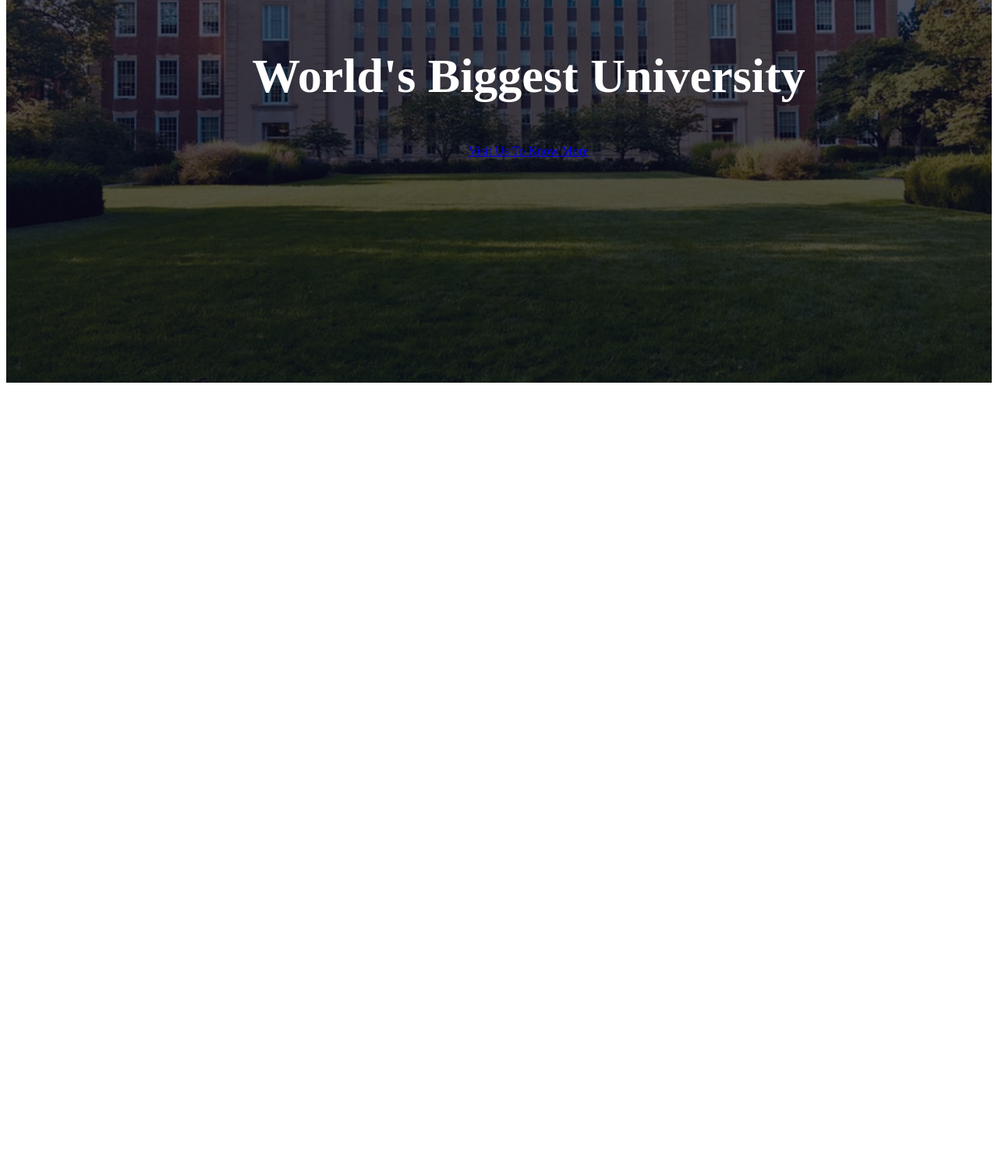
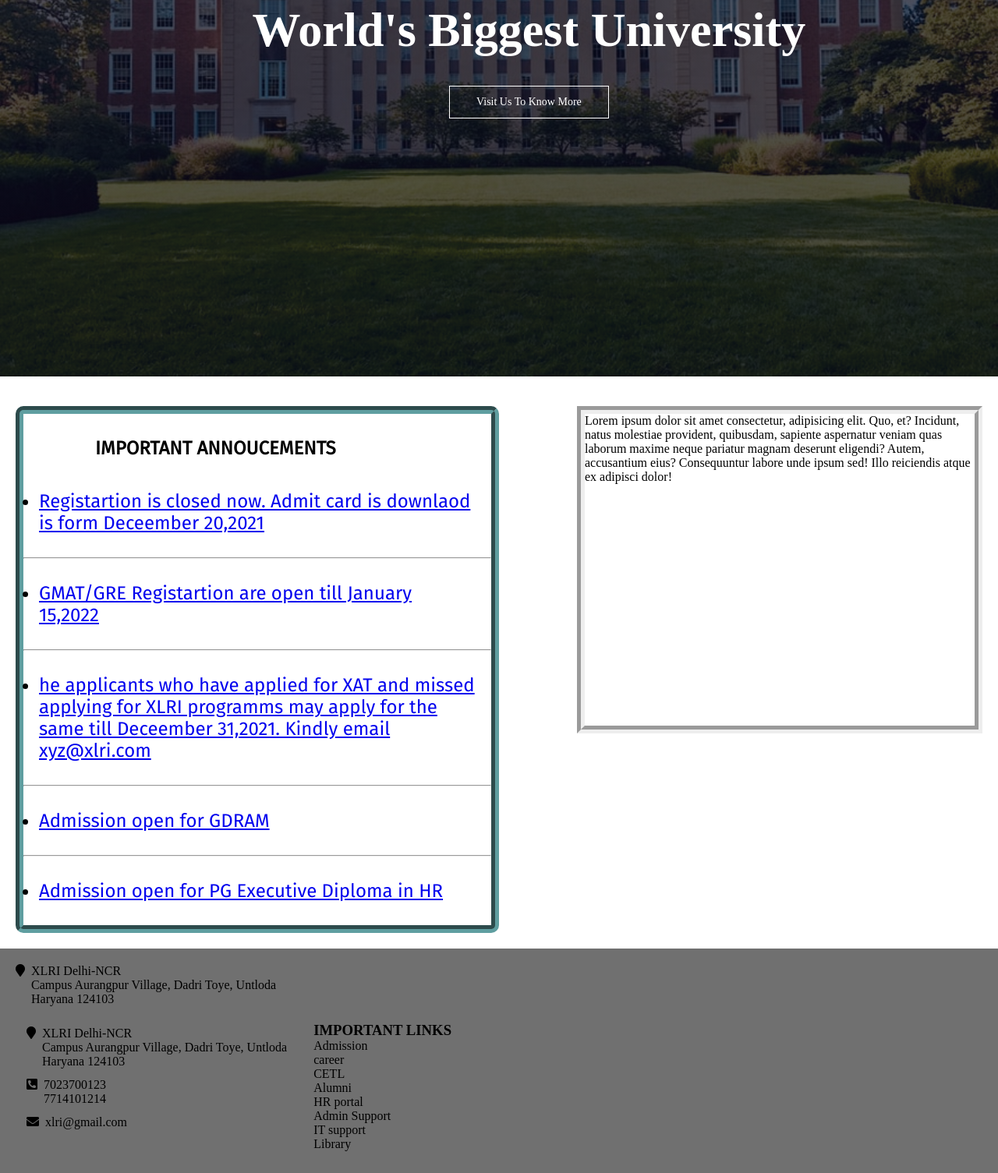
Before and after one commit to Saini123h/DEEPAK-CSI-COLLEGE-WEBSITE, a plain HTML site: page clg.html in a window 1280 px wide. Shown: the part 317-1822 px from the top of the page at 78% size. Before the commit the page ends 816 px from the top, so only its background shows below. Drawn offline with Linux system fonts and the light colour scheme.

Commit message:
beta version

```diff
--- /dev/null
+++ b/clg.css
@@ -0,0 +1,138 @@
+*{
+    margin: 0;
+    padding: 0;
+}
+.header{
+    min-height: 100vh;
+    width: 100%;
+    background-image: linear-gradient(rgba(4,9,30,0.7),rgba(4,9,30,0.7)),url(images/ad.png);
+    background-position: center;
+    background-size: cover;
+    position:relative;
+}
+.navbar{
+    background-color: black;
+    border-radius: 30px;
+
+}
+.navbar ul{
+    overflow: auto;
+}
+.navbar li{
+    float: left;
+    list-style: none;
+    padding-top: 10px;
+    margin: 5px 10px;
+}
+.navbar li a{
+    padding: 3px 3px;
+    text-decoration: none;
+    color: white;
+}
+.navbar li a:hover{
+    color: red
+}
+.search{
+    float: right;
+    color: white;
+    padding: 12px 75px;
+}
+.navbar input{
+    border: 2px solid black;
+    border-radius: 14px;
+    padding: 3px 17px;
+    width: 129px;
+}
+.new{
+    display: flex;
+}
+.text-box{
+    width: 85%;
+    text-align: right;
+    margin-top: 35px;
+    color:yellowgreen;
+    /* position: absolute; */
+    text-align: center;
+    font-size: 20px;
+    font-family: cursive;
+}
+.tset-box{
+    width: 90%;
+    color: white;
+    position:absolute;
+    top: 40%;
+    left: 8%;
+    transform: traslate(-50%,-50%);
+    text-align:center;
+}
+.tset-box h1{
+    font-size: 62px;
+}
+.tset-box .hero_btn{
+    display: inline-block;
+    text-decoration: none;
+    color: #fff;
+    border: 1px solid #fff;
+    padding: 12px 34px;
+    font-size: 14px;
+    background: transparent;
+    position: relative;
+    cursor: pointer;
+}
+
+.footer{
+    background-color: rgb(112, 112, 112);
+    display: flex;
+}
+.footer ul li{
+    list-style: none;
+    font-size: 16px;
+}
+
+.align{
+    display: flex;
+    padding: 6px;
+
+}
+.icon{
+    margin-right: 8px;
+}
+.importantlinks, .address{
+    margin: 14px;
+}
+.xyz{
+    padding-left: 5%;
+    display: block;
+    padding: 20px;
+}
+.abc{
+    width: 600px;
+    height: fit-content;
+    border-style: groove;
+    border-width: 10px;
+    border-color: cadetblue;
+    border-radius: 10px 10px;
+    font-family: 'Fira Sans', sans-serif;
+}
+.abc h2{
+    margin: 20px;
+    padding: 10px 10px;
+    padding-left: 12%;
+}
+.abc li{
+    margin: 20px;
+    padding: 10px 0px;
+    font-size: 150%;
+}
+.def{
+    width: 500px;
+    height: 400px;
+    border-style: groove;
+    border-width: 10px;
+    background-image: url();
+}
+.heamnt{
+    padding: 20px;
+    display: flex;
+    justify-content: space-between;
+}
--- a/clg.html
+++ b/clg.html
@@ -5,96 +5,34 @@
     <meta charset="UTF-8">
     <meta name="viewport" content="width=device-width, initial-scale=1.0">
     <meta http-equiv="X-UA-Compatible" content="ie=edge">
+    <link rel="preconnect" href="https://fonts.googleapis.com">
+<link rel="preconnect" href="https://fonts.gstatic.com" crossorigin>
+<link href="https://fonts.googleapis.com/css2?family=Fira+Sans&family=PT+Serif:wght@700&family=Poppins:ital,wght@0,600;0,700;0,800;0,900;1,500;1,600;1,700;1,800;1,900&display=swap" rel="stylesheet">
+    <link rel="stylesheet" href="https://cdnjs.cloudflare.com/ajax/libs/font-awesome/5.10.0/css/all.min.css" integrity="sha512-PgQMlq+nqFLV4ylk1gwUOgm6CtIIXkKwaIHp/PAIWHzig/lKZSEGKEysh0TCVbHJXCLN7WetD8TFecIky75ZfQ==" crossorigin="anonymous" />
     <title>Navigation</title>
-    <style>
-        .header{
-            min-height: 100vh;
-            width: 100%;
-            background-image: linear-gradient(rgba(4,9,30,0.7),rgba(4,9,30,0.7)),url(images/ad.png);
-            background-position: center;
-            background-size: cover;
-            position:relative;
-        }
-        .navbar{
-            background-color: black;
-            border-radius: 30px;
-
-        }
-        .navbar ul{
-            overflow: auto;
-        }
-        .navbar li{
-            float: left;
-            list-style: none;
-            padding-top: 10px;
-            margin: 5px 10px;
-
-        }
-        .navbar li a{
-            padding: 3px 3px;
-            text-decoration: none;
-            color: white;
-        }
-        .navbar li a:hover{
-            color: red
-        }
-        .search{
-            float: right;
-            color: white;
-            padding: 12px 75px;
-        }
-        .navbar input{
-            border: 2px solid black;
-            border-radius: 14px;
-            padding: 3px 17px;
-            width: 129px;
-        }
-        .text-box{
-            width: 100%;
-            left: 1%;
-            color:#fff;
-            position: absolute;
-
-        }
-        .tset-box{
-            width: 90%;
-            color: white;
-            position:absolute;
-            top: 40%;
-            left: 8%;
-            transform: traslate(-50%,-50%);
-            text-align:center;
-        }
-        .tset-box h1{
-            font-size: 62px;
-        }
-        .hero-btn{
-            display: inline-block;
-            text-decoration: none;
-            color: #fff;
-            border: 1px solid #fff;
-            padding: 12px 34px;
-            font-size: 13px;
-            background: transparent;
-            position: relative;
-            cursor: pointer;
-        }
-    </style>
+    <link rel="stylesheet" href="clg.css">
 </head>
 
 <body>
     <header>
     </header>
     <section  class="header">
+        <div class="new">
+        <div class="xyz">
+            <img src="images/xlri.png" alt="logo" height="80px" width="130px">
+        </div>
         <div class="text-box">
             <h1>XLRI - Xavier School of Management Delhi-NCR Campus Jhajjar
             </h1>
         </div>
+        </div>
+        <br>
         <div class="tset-box">
             <h1>World's Biggest University</h1>
-            <a href="class="hero-btn">Visit Us To Know More</a>
+            <br><br>
+            <a class="hero_btn">Visit Us To Know More</a>
         </div>
-        <br><br><br>
+        <br><br>
         <nav class="navbar">
             <ul>
                 <li><a href="#">ABOUT UNIVERSITY</a></li>
@@ -106,8 +44,103 @@
                 </div>
             </ul>
         </nav>
+    </section>
+    <br>
+    <!-- annoucement section-->
+    <div class="heamnt">
+    <div class="abc">
+        <h2>IMPORTANT ANNOUCEMENTS</h2>
+        <ul>
+            <li>
+               <a href="#">Registartion is closed now. Admit card is downlaod is form Deceember 20,2021</a>
+            </li>
+            <hr>
+            <li>
+               <a href="#">GMAT/GRE Registartion are open till January 15,2022</a>
+               </li>
+            <hr>
+            <li>
+              <a href="#">he applicants who have applied for XAT and missed applying for XLRI programms may apply for the same till Deceember 31,2021. Kindly email xyz@xlri.com</a>
+            </li>
+            <hr>
+            <li>
+                <a href="#">Admission open for GDRAM</a>
+            </li>
+            <hr>
+            <li>
+               <a href="#">Admission open for PG Executive Diploma in HR</a>
+            </li>
+        </ul>
+    </div>
+    <div class="def">
+        <p>Lorem ipsum dolor sit amet consectetur, adipisicing elit. Quo, et? Incidunt, natus molestiae provident, quibusdam, sapiente aspernatur veniam quas laborum maxime neque pariatur magnam deserunt eligendi? Autem, accusantium eius? Consequuntur labore unde ipsum sed! Illo reiciendis atque ex adipisci dolor!</p>
+    </div>
+    </div>
+    <section class="footer">
+        <div class="address">
+            <div class="physicaladdress align">
+                <div class="icon">
+                    <i class="fas fa-map-marker"></i>
+                </div>
+                <div class="location">
+                    <ul>
+                        <li>XLRI Delhi-NCR</li>
+                        <li>Campus Aurangpur Village, Dadri Toye, Untloda</li>
+                        <li>Haryana 124103</li>
+                    </ul>
+                </div>
+            </div>
+            <section class="footer">
+                <div class="address">
+                    <div class="physicaladdress align">
+                        <div class="icon">
+                            <i class="fas fa-map-marker"></i>
+                        </div>
+                        <div class="location">
+                            <ul>
+                                <li>XLRI Delhi-NCR</li>
+                                <li>Campus Aurangpur Village, Dadri Toye, Untloda</li>
+                                <li>Haryana 124103</li>
+                            </ul>
+                        </div>
+                    </div>
 
+            <div class="mobile align">
+                <div class="icon">
+                    <i class="fas fa-phone-square-alt"></i>
+                </div>
+                <div class="mobileno">
+                    <ul>
+                        <li>7023700123</li>
+                        <li>7714101214</li>
+                    </ul>
+                </div>
+            </div>
+
+            <div class="email align">
+                <div class="icon">
+                    <i class="fas fa-envelope"></i>
+                </div>
+                <div class="emailid">
+                    <ul>
+                        <li>xlri@gmail.com</li>
+                    </ul>
+                </div>
+            </div>
+        </div>
+        <div class="importantlinks">
+            <h1>IMPORTANT LINKS</h1>
+            <ul>
+                <li>Admission</li>
+                <li>career</li>
+                <li>CETL</li>
+                <li>Alumni</li>
+                <li>HR portal</li>
+                <li>Admin Support</li>
+                <li>IT support</li>
+                <li>Library</li>
+            </ul>
+        </div>
     </section>
 </body>
-
 </html>
--- /dev/null
+++ b/new.css
@@ -0,0 +1,28 @@
+body{
+    font-family: 'Fira Sans', sans-serif;
+font-family: 'Poppins', sans-serif;
+}
+.hero_image{
+    background-image: url(food1.jpg);
+    background-repeat: no-repeat;
+    background-size: cover;
+      height: 100vh;
+      position: relative;
+}
+.hero_wrapper{
+    color:rgb(255, 255, 255);
+    position: absolute;
+    top: 50%;
+    left: 50%;
+    transform: translate(-50%,-50%);
+}
+.hero_wrapper h1{
+    font-size: 2.4rem;
+    text-align: center;
+}
+.form_code .post_code{
+        display: block;
+        width: 80%;
+        margin-left: auto;
+        margin-right: auto;
+}
```
Also changed, not shown: new.html (added, +25 -0 lines), food1.jpg (added), images/food1.jpg (added), images/open book.jpg (added), images/xlri 1.jpg (added), images/xlri 2.jpg (added), 1 other file.
